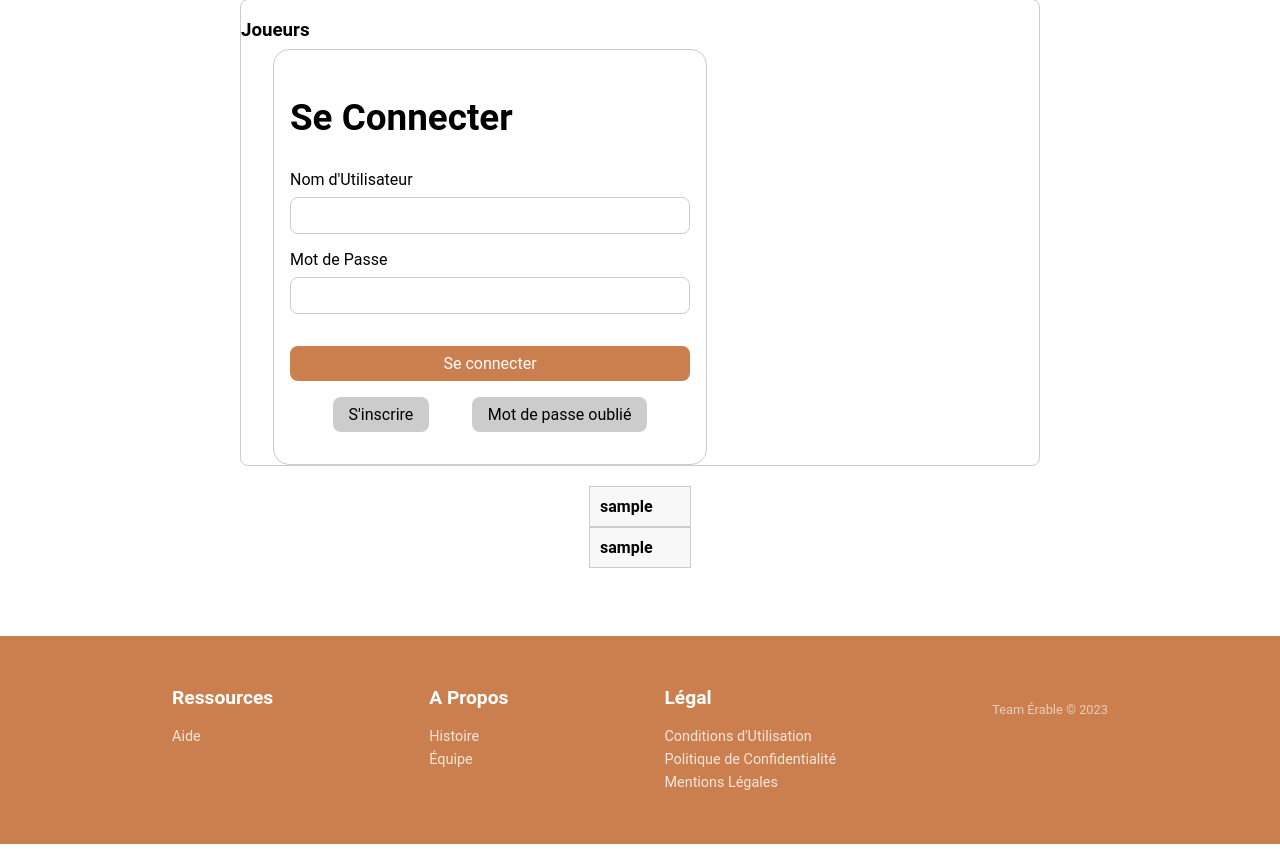
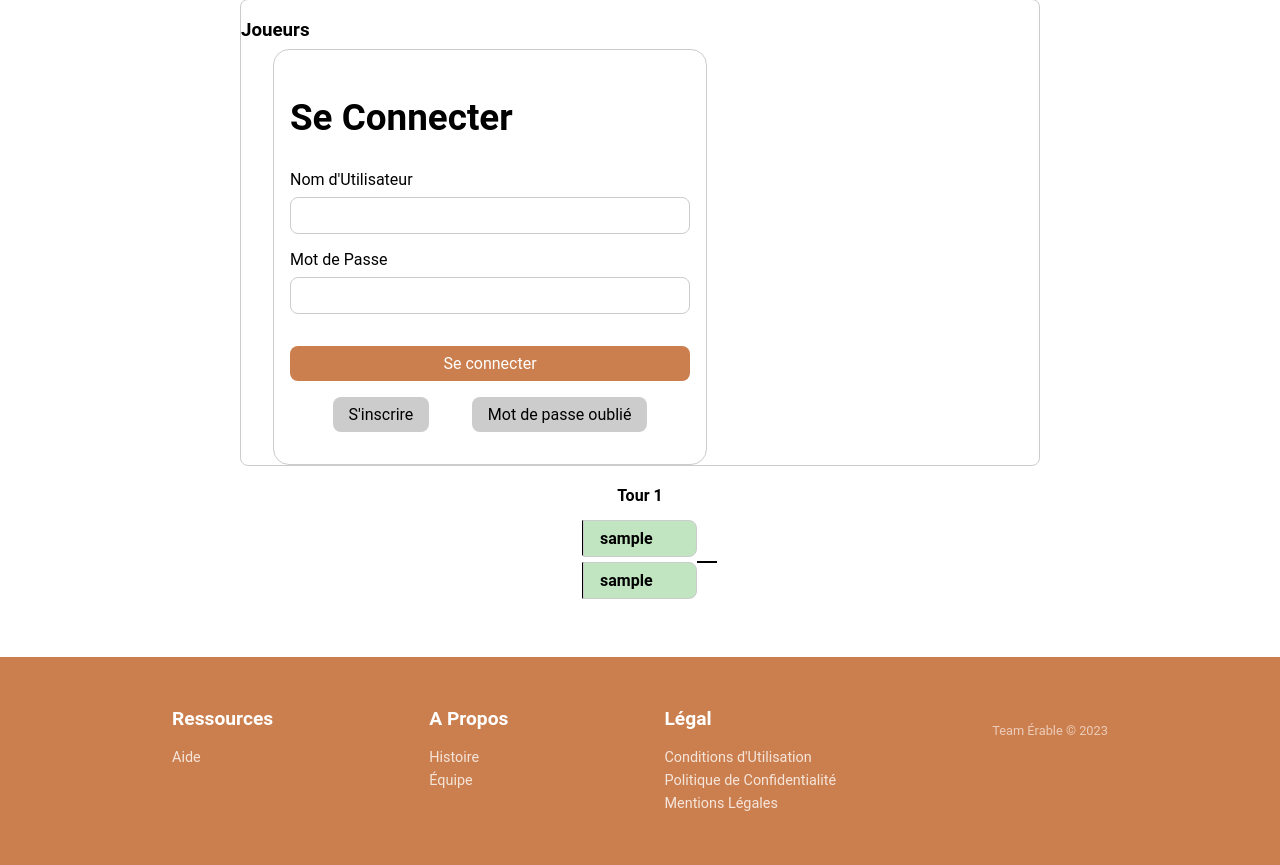
Before and after one commit to dept-info-iut-dijon/BUT3-S5-TeamErable-GoGoGo, a Django app: template templates/tournament/tournament_manager.html in a window 1280 px wide. Shown: the part 440-1305 px from the top of the page. Before the commit the page ends 1284 px from the top, so only its background shows below. Run offline with Django 4.2, Linux system fonts and the light colour scheme; tables that the repository leaves empty hold one stand-in row (values such as "Sample post"); the template is opened without the code that fills it: values that come from a table or form of the project are taken from there, most other values are stand-ins (such as "Sample title", 1, 10 or a date in 2020); data that the repository does not hold is empty; some libraries are stand-ins or nearby versions.

Commit message:
Arbre de tournois update ( belle visualisions )

```diff
--- /dev/null
+++ b/static/css/tournament/tournament_tree.css
@@ -0,0 +1,74 @@
+#arbre-section {
+    display: flex;
+    justify-content: center;
+    align-items: center;
+}
+
+.tournament-tree {
+    gap: 20px;
+    align-items: center;
+    margin-top: 20px;
+    margin-bottom: 3rem;
+}
+
+.column {
+    display: flex;
+    flex-direction: column;
+    align-items: center;
+    position: relative;
+}
+
+.tour-label {
+    font-weight: bold;
+    margin-bottom: 10px;
+}
+
+.match {
+    display: flex;
+    flex-direction: column;
+    align-items: center;
+    margin: 5px 0;
+    position: relative;
+}
+
+.team {
+    padding: 0.5rem 1rem;
+    border: 1px solid #ccc;
+    margin-bottom: 5px;
+    display: flex;
+    align-items: center;
+    justify-content: space-between;
+    background-color: var(--main-color-light);
+    border-bottom-right-radius: var(--border-radius);
+    border-top-right-radius: var(--border-radius);
+    position: relative;
+}
+
+.winner {
+    background-color: #c1e4c1;
+}
+
+/* Style pour les lignes reliant les équipes */
+.team::before {
+    content: "";
+    position: absolute;
+    width: 2px;
+    height: 100%;
+    background-color: #000;
+    top: 50%;
+    left: -2px;
+    transform: translateY(-50%);
+    z-index: -1;
+}
+
+/* Style pour les lignes indiquant le passage au tour suivant */
+.match::after {
+    content: "";
+    position: absolute;
+    width: 20px;
+    height: 2px;
+    background-color: #000;
+    top: 50%;
+    left: 100%;
+    transform: translateY(-50%);
+}
--- a/templates/tournament/tournament_manager.html
+++ b/templates/tournament/tournament_manager.html
@@ -8,6 +8,7 @@
     <link rel="shortcut icon" type="image/svg" href="{% static 'icons/favicon.svg' %}">
     <link rel="stylesheet" href="/static/css/global.css">
     <link rel="stylesheet" href="/static/css/tournament/tournament.css">
+    <link rel="stylesheet" href="/static/css/tournament/tournament_tree.css">
 </head>
 <body hx-headers='{"X-CSRFToken": "{{ csrf_token }}"}'>
     {% include 'reusable/header.html' %}
@@ -65,10 +66,11 @@
             </div>
         </section>
         <section id="arbre-section">
-            <div class="tournament">
-                {% for round in tree %}
-                <div class="round">
-                    {% for match in round %}
+            <div class="tournament-tree row">
+                {% for match_round in tree %}
+                    <div class="column">
+                        <div class="tour-label">Tour {{ forloop.counter }}</div>
+                        {% for match in match_round %}
                             {% if not match.0.1 and not match.1.1 and match.2.id_game %}
                                 <a href="{% url 'game' %}?id={{ match.2.id_game }}">
                             {% endif %}
```
Lines whose indentation alone changed are shown as unchanged.
